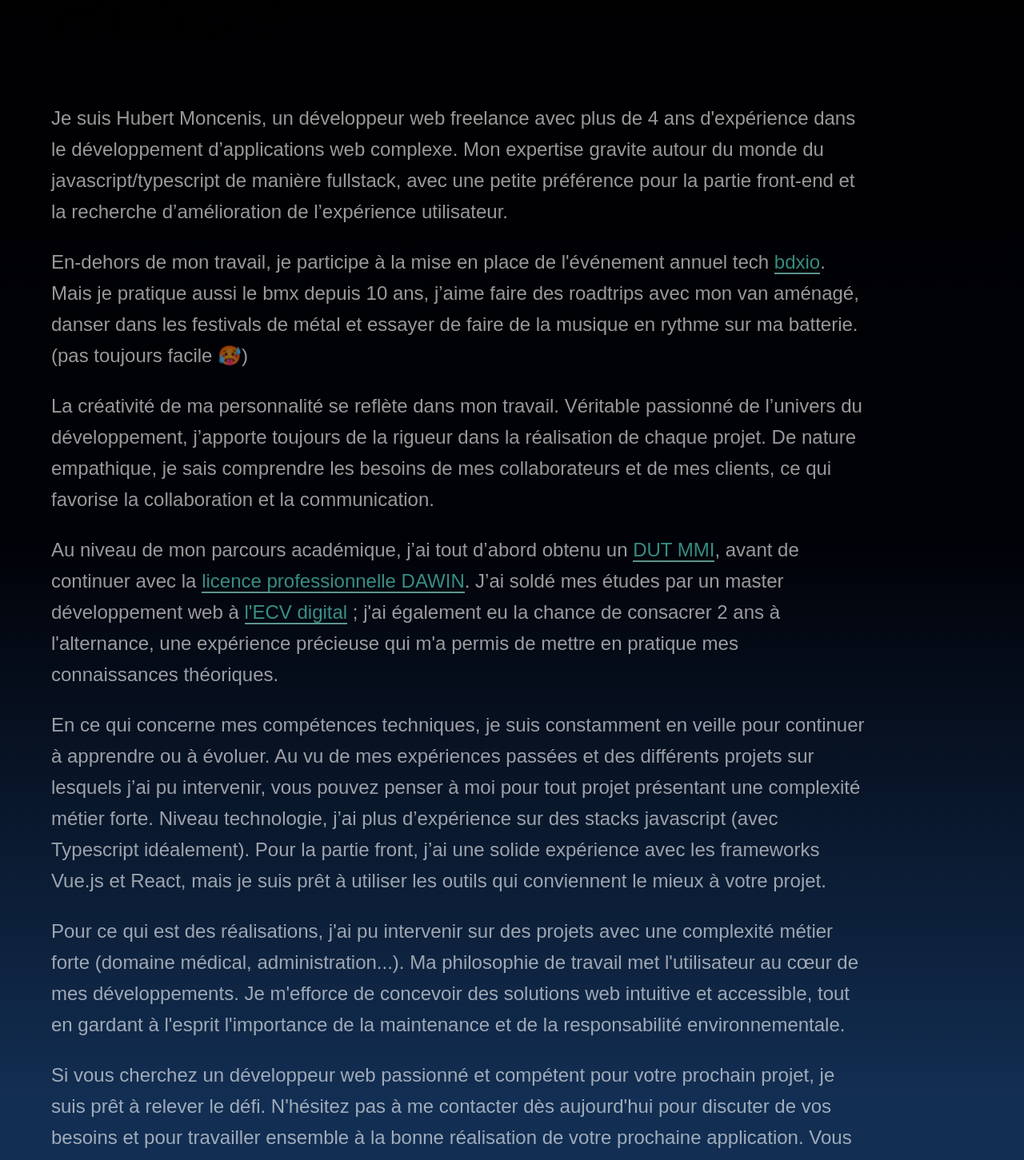
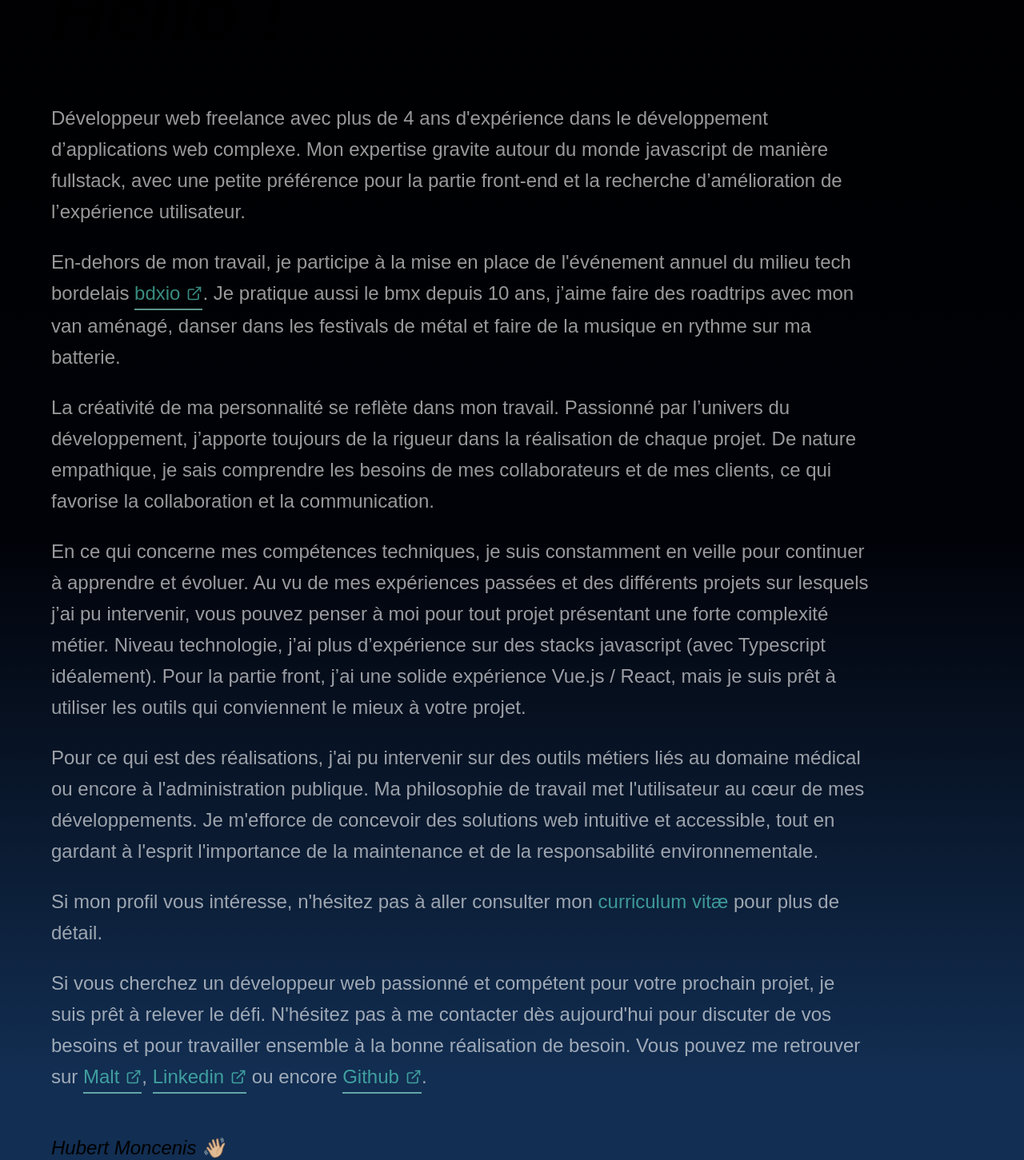
Before and after one commit to HubM/hubbb, a Next.js app: page / in a window 1280 px wide. Shown: the part 180-1631 px from the top of the page at 80% size. Built offline with nearby package versions, Linux system fonts and the light colour scheme; a web font is replaced by a local one.

Commit message:
✨ add cv page and improving home page

```diff
--- /dev/null
+++ b/app/curriculum-vitae/page.tsx
@@ -0,0 +1,13 @@
+import { Metadata } from "next";
+
+export const metadata: Metadata = {
+  title: "HM - Curriculum vitæ",
+  description:
+    "Bienvenue sur le curriculum vitæ Hubert Moncenis, développeur web freelance",
+};
+
+export default function Curriculumvitae() {
+  return (
+    <main className="min-h-screen pt-32 p-16 bg-gradient-to-b from-black via-50% via-[#010208] to-90% to-[#122E52]"></main>
+  );
+}
--- a/app/layout.tsx
+++ b/app/layout.tsx
@@ -1,6 +1,8 @@
 import "./globals.css";
 import type { Metadata } from "next";
 import { Frank_Ruhl_Libre } from "next/font/google";
+import Link from "next/link";
+import Image from "next/image";
 
 const font = Frank_Ruhl_Libre({ subsets: ["latin"] });
 
@@ -40,6 +42,15 @@ export default function RootLayout({
         <meta name="theme-color" content="#ffffff" />
       </head>
       <body className={font.className} suppressHydrationWarning={true}>
+        <Link href="/">
+          <Image
+            src="/me.gif"
+            width={200}
+            height={100}
+            alt="Photo de profil de Hubert Moncenis"
+            className={`absolute xl:fixed top-2 right-0 md:top-12 md:right-12 z-0 opacity-100`}
+          />
+        </Link>
         {children}
       </body>
     </html>
--- a/app/page.tsx
+++ b/app/page.tsx
@@ -1,7 +1,7 @@
-"use client";
+import { HTMLProps } from "react";
 
-import { HTMLProps } from "react";
-import Image from "next/image";
+import Link from "next/link";
+import { ExternalLink } from "../components/ExternalLink";
 
 function Paragraph({
   children,
@@ -18,57 +18,41 @@ function Paragraph({
   );
 }
 
-function Link({ children, ...props }: HTMLProps<HTMLAnchorElement>) {
-  return (
-    <a className="text-teal-300 border-b-2 border-teal-200" {...props}>
-      {children}
-    </a>
-  );
-}
-
 export default function Home() {
   return (
     <main className="min-h-screen pt-32 p-16 bg-gradient-to-b from-black via-50% via-[#010208] to-90% to-[#122E52]">
-      <Image
-        src="/me.gif"
-        width={200}
-        height={100}
-        alt="Picture of the Hubert Moncenis"
-        className={`absolute xl:fixed top-2 right-0 md:top-12 md:right-12 z-0 opacity-100`}
-      />
       <h1 className="w-fit text-8xl p-5 mb-11 -ml-5 italic relative z-10 animate-fontWeight cursor-hi">
         Hello !
       </h1>
 
       <div className="flex flex-col leading-relaxed gap-6 text-xl md:leading-loose md:text-2xl lg:leading-relaxed xl:max-w-screen-lg 2xl:max-w-screen-xl">
         <Paragraph>
-          Je suis Hubert Moncenis, un développeur web freelance avec plus de 4
-          ans d'expérience dans le développement d’applications web complexe.
-          Mon expertise gravite autour du monde du javascript/typescript de
-          manière fullstack, avec une petite préférence pour la partie front-end
-          et la recherche d’amélioration de l’expérience utilisateur.
+          Développeur web freelance avec plus de 4 ans d'expérience dans le
+          développement d’applications web complexe. Mon expertise gravite
+          autour du monde javascript de manière fullstack, avec une petite
+          préférence pour la partie front-end et la recherche d’amélioration de
+          l’expérience utilisateur.
         </Paragraph>
         <Paragraph>
           En-dehors de mon travail, je participe à la mise en place de
-          l'événement annuel tech{" "}
-          <Link href="https://bdxio.fr" target="_blank">
+          l'événement annuel du milieu tech bordelais{" "}
+          <ExternalLink href="https://bdxio.fr" target="_blank">
             bdxio
-          </Link>
-          . Mais je pratique aussi le bmx depuis 10 ans, j’aime faire des
-          roadtrips avec mon van aménagé, danser dans les festivals de métal et
-          essayer de faire de la musique en rythme sur ma batterie. (pas
-          toujours facile 🥵)
+          </ExternalLink>
+          . Je pratique aussi le bmx depuis 10 ans, j’aime faire des roadtrips
+          avec mon van aménagé, danser dans les festivals de métal et faire de
+          la musique en rythme sur ma batterie.
         </Paragraph>
 
         <Paragraph>
           La créativité de ma personnalité se reflète dans mon travail.
-          Véritable passionné de l’univers du développement, j’apporte toujours
-          de la rigueur dans la réalisation de chaque projet. De nature
-          empathique, je sais comprendre les besoins de mes collaborateurs et de
-          mes clients, ce qui favorise la collaboration et la communication.
+          Passionné par l’univers du développement, j’apporte toujours de la
+          rigueur dans la réalisation de chaque projet. De nature empathique, je
+          sais comprendre les besoins de mes collaborateurs et de mes clients,
+          ce qui favorise la collaboration et la communication.
         </Paragraph>
 
-        <Paragraph>
+        {/* <Paragraph>
           Au niveau de mon parcours académique, j’ai tout d’abord obtenu un{" "}
           <Link
             href="http://formation.univ-fcomte.fr/but/metiers-du-multimedia-et-de-linternet"
@@ -91,23 +75,22 @@ export default function Home() {
           j'ai également eu la chance de consacrer 2 ans à l'alternance, une
           expérience précieuse qui m'a permis de mettre en pratique mes
           connaissances théoriques.
+        </Paragraph> */}
+
+        <Paragraph>
+          En ce qui concerne mes compétences techniques, je suis constamment en
+          veille pour continuer à apprendre et évoluer. Au vu de mes expériences
+          passées et des différents projets sur lesquels j’ai pu intervenir,
+          vous pouvez penser à moi pour tout projet présentant une forte
+          complexité métier. Niveau technologie, j’ai plus d’expérience sur des
+          stacks javascript (avec Typescript idéalement). Pour la partie front,
+          j’ai une solide expérience Vue.js / React, mais je suis prêt à
+          utiliser les outils qui conviennent le mieux à votre projet.
         </Paragraph>
 
         <Paragraph>
-          En ce qui concerne mes compétences techniques, je suis constamment en
-          veille pour continuer à apprendre ou à évoluer. Au vu de mes
-          expériences passées et des différents projets sur lesquels j’ai pu
-          intervenir, vous pouvez penser à moi pour tout projet présentant une
-          complexité métier forte. Niveau technologie, j’ai plus d’expérience
-          sur des stacks javascript (avec Typescript idéalement). Pour la partie
-          front, j’ai une solide expérience avec les frameworks Vue.js et React,
-          mais je suis prêt à utiliser les outils qui conviennent le mieux à
-          votre projet.
-        </Paragraph>
-
-        <Paragraph>
-          Pour ce qui est des réalisations, j'ai pu intervenir sur des projets
-          avec une complexité métier forte (domaine médical, administration...).
+          Pour ce qui est des réalisations, j'ai pu intervenir sur des outils
+          métiers liés au domaine médical ou encore à l'administration publique.
           Ma philosophie de travail met l'utilisateur au cœur de mes
           développements. Je m'efforce de concevoir des solutions web intuitive
           et accessible, tout en gardant à l'esprit l'importance de la
@@ -115,30 +98,40 @@ export default function Home() {
         </Paragraph>
 
         <Paragraph>
+          Si mon profil vous intéresse, n'hésitez pas à aller consulter mon{" "}
+          <Link href="/curriculum-vitae" className="text-teal-300">
+            curriculum vitæ
+          </Link>{" "}
+          pour plus de détail.
+        </Paragraph>
+
+        <Paragraph>
           Si vous cherchez un développeur web passionné et compétent pour votre
           prochain projet, je suis prêt à relever le défi. N'hésitez pas à me
           contacter dès aujourd'hui pour discuter de vos besoins et pour
-          travailler ensemble à la bonne réalisation de votre prochaine
-          application. Vous pouvez me retrouver sur{" "}
-          <Link
+          travailler ensemble à la bonne réalisation de besoin. Vous pouvez me
+          retrouver sur{" "}
+          <ExternalLink
             href="https://www.malt.fr/profile/hubertmoncenis"
             target="_blank"
           >
             Malt
-          </Link>
+          </ExternalLink>
           ,{" "}
-          <Link
+          <ExternalLink
             href="https://www.linkedin.com/in/**hubert-moncenis-41703783/"
             target="_blank"
           >
             Linkedin
-          </Link>{" "}
+          </ExternalLink>{" "}
           ou encore{" "}
-          <Link href="https://github.com/HubM" target="_blank">
+          <ExternalLink href="https://github.com/HubM" target="_blank">
             Github
-          </Link>
+          </ExternalLink>
           .
         </Paragraph>
+
+        <Paragraph className="mt-6 italic">Hubert Moncenis 👋🏼</Paragraph>
       </div>
     </main>
   );
--- /dev/null
+++ b/components/ExternalLink.tsx
@@ -0,0 +1,21 @@
+import { HTMLProps } from "react";
+import { FiExternalLink } from "react-icons/fi";
+
+export function ExternalLink({
+  children,
+  ...props
+}: HTMLProps<HTMLAnchorElement>) {
+  return (
+    <a
+      className="inline-flex items-center w-fit text-teal-300 border-b-2 border-teal-200"
+      rel="noopener noreferrer"
+      {...props}
+    >
+      {children}
+      <FiExternalLink
+        className="ml-2 w-5"
+        title="(ouvrir dans un nouvel onglet)"
+      />
+    </a>
+  );
+}
--- a/package.json
+++ b/package.json
@@ -11,7 +11,8 @@
   "dependencies": {
     "next": "latest",
     "react": "latest",
-    "react-dom": "latest"
+    "react-dom": "latest",
+    "react-icons": "^4.11.0"
   },
   "devDependencies": {
     "@types/node": "latest",
```
Also changed, not shown: 1 other file (tests, documents, lock files or other folders).
